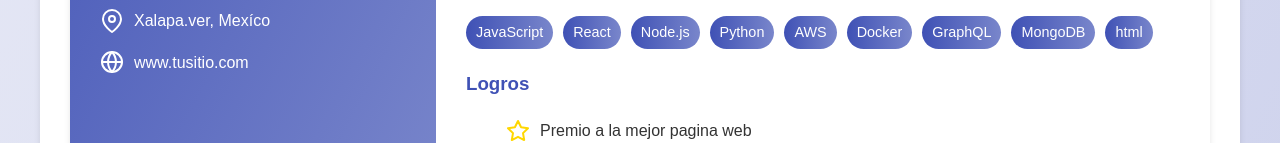
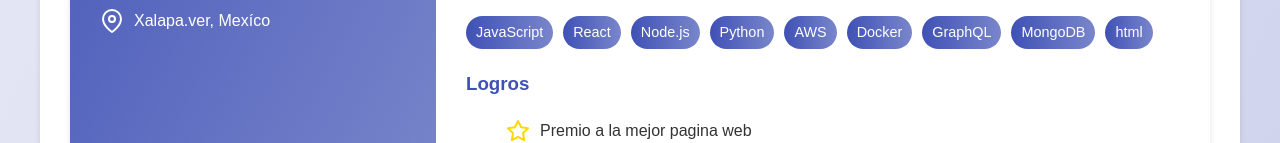
Before and after one commit to yamilet-snchz/yamilet-snchz.github.io, a plain HTML site: page index.html in a window 1280 px wide. Shown: the part 790-933 px from the top of the page. Drawn offline with nearby package versions, Linux system fonts and the light colour scheme.

Commit message:
correcion

```diff
--- a/index.html
+++ b/index.html
@@ -24,7 +24,7 @@
                         <p><i data-feather="mail"></i> yamisr02@hotmail.com/p>
                         <p><i data-feather="phone"></i> 2282551768</p>
                         <p><i data-feather="map-pin"></i> Xalapa.ver, Mexíco</p>
-                        <p><i data-feather="globe"></i> www.tusitio.com</p>
+
                     </div>
                 </div>
                 <div class="cv-main">
```
